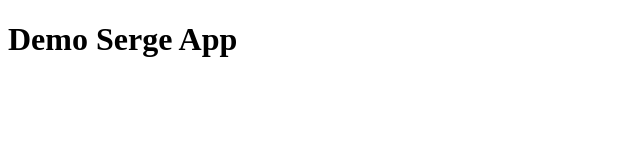
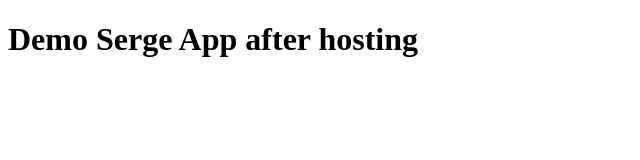
Before and after one commit to Shahzaib1999/Bootcamp-2020, a plain HTML site: page index.html in a window 1280 px wide. Shown: the whole page, without its empty margins (0-640 px from the left). Drawn offline with Linux system fonts and the light colour scheme.

Commit message:
updated display message

```diff
--- a/index.html
+++ b/index.html
@@ -7,7 +7,7 @@
 </head>
 <body>
     <h1>
-        Demo Serge App
+        Demo Serge App after hosting
     </h1>
 </body>
 </html>
```
